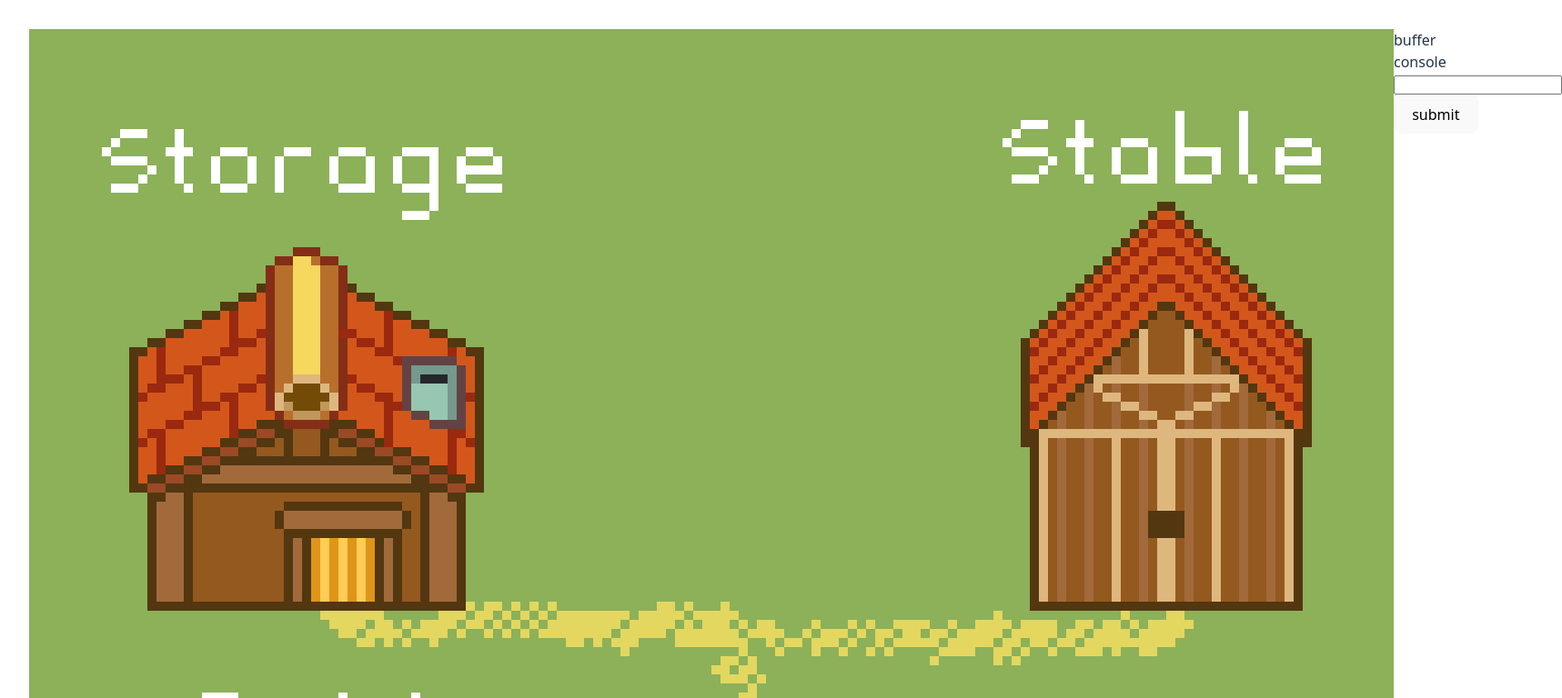
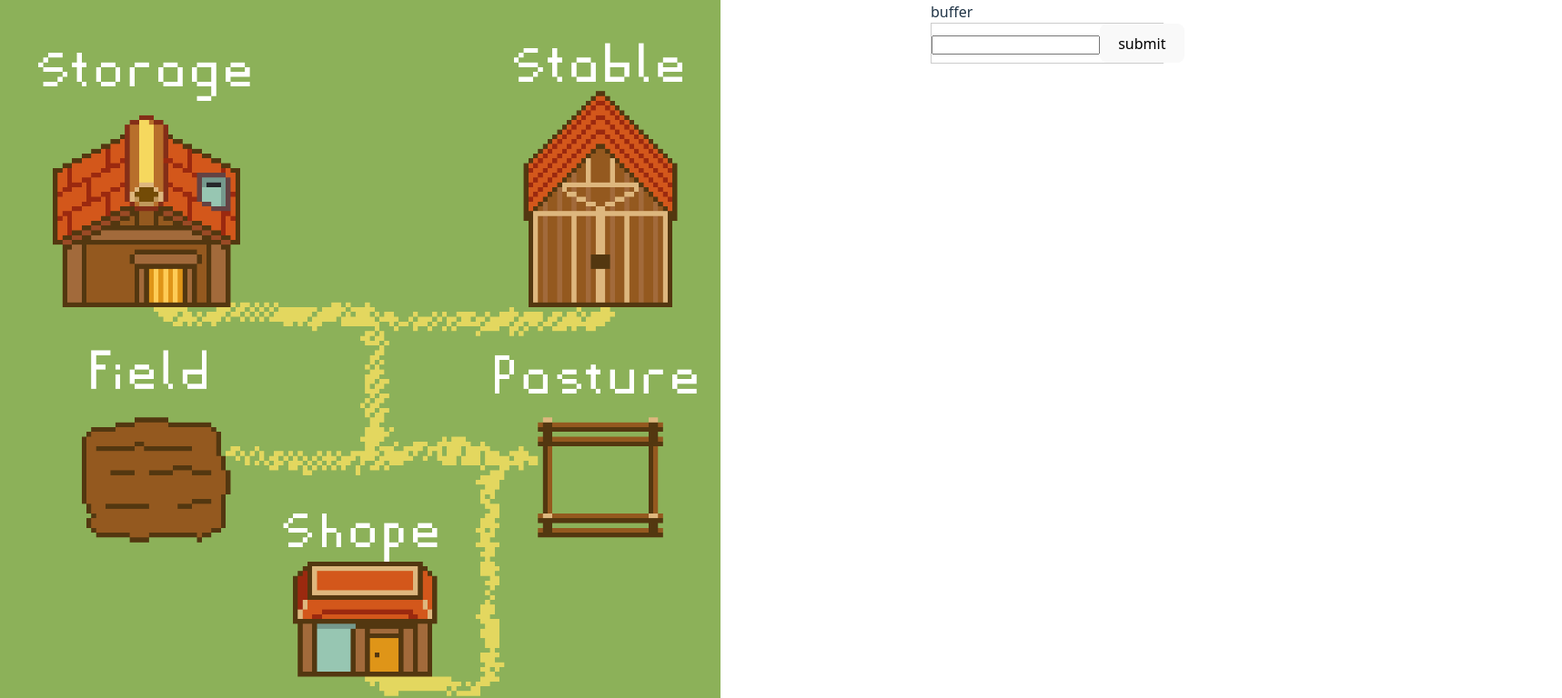
Before and after one commit to BKS-NetFarmTerminal/BKS-NetFarmFrontend, a React (Vite) app: page / in a window 1280 px wide. Shown: the top 768 px of the page at 91% size, 1717 px wide, since content can reach past the window. Built offline with nearby package versions, Linux system fonts and the light colour scheme.

Commit message:
лого и работа с терминалом

```diff
--- a/src/app/index.css
+++ b/src/app/index.css
@@ -24,8 +24,6 @@ a:hover {
 
 body {
   margin: 0;
-  display: flex;
-  place-items: center;
 }
 
 h1 {
--- a/src/entities/store/index.ts
+++ b/src/entities/store/index.ts
@@ -2,4 +2,11 @@ import { create } from 'zustand'
 
 export const useStore = create(() => ({
     token: '',
+    directories: [
+        { name: 'shope', parent: 'root'},
+        { name: 'storage', parent: 'root'},
+        { name: 'stable', parent: 'root'},
+        { name: 'field', parent: 'root'},
+        { name: 'pasture', parent: 'root'},
+    ]
 }))
--- /dev/null
+++ b/src/features/terminal/comands/cd/index.ts
@@ -0,0 +1,3 @@
+export const cd = (path) => {
+    console.log(path)
+}
--- /dev/null
+++ b/src/features/terminal/comands/index.ts
@@ -0,0 +1,18 @@
+import {cd} from './cd'
+import {useStore} from "@/entities/store";
+const comandList = {
+    cd
+}
+const commandDefinition = (value: string) => {
+    const {directories} = useStore()
+    const valueArray = value.trim().split(' ')
+    console.log(valueArray[0])
+    if (!Object.keys(comandList).includes(valueArray[0])) {
+        console.log('нет такого')
+        return
+    }
+    comandList[valueArray[0]]('sdsd')
+    console.log(directories)
+}
+
+export { commandDefinition }
--- a/src/features/terminal/index.tsx
+++ b/src/features/terminal/index.tsx
@@ -1,11 +1,39 @@
 import { Input } from '@/shared/input'
 import { Button } from '@/shared/button'
+import { ChangeEvent, useState, KeyboardEvent } from "react";
+import {commandDefinition} from "./comands";
 
 export const Terminal = () => {
+    const [input, setInput] = useState<string>('')
+
+    const handleKeyPress = (e: KeyboardEvent<HTMLInputElement>) => {
+        if (e.key === 'Enter') {
+            submitHandler();
+        }
+    };
+
+    const inputHandler = (e: ChangeEvent<HTMLInputElement>) => {
+        setInput(e.currentTarget.value)
+    }
+
+    const submitHandler = () => {
+        commandDefinition(input)
+        setInput('')
+    }
+
     return (
-        <div>
-            <Input/>
-            <Button onClick={()=> console.log('ff')}>submit</Button>
+        <div style={{
+            display: 'flex',
+            justifyContent: 'space-between',
+            alignItems: 'center',
+            border: '1px solid #ccc'
+        }}>
+            <Input
+                onChange={inputHandler}
+                onKeyDown={handleKeyPress}  // Добавляем обработчик клавиш
+                value={input}
+            />
+            <Button onClick={submitHandler}>submit</Button>
         </div>
     );
 };
--- a/src/pages/hub/index.tsx
+++ b/src/pages/hub/index.tsx
@@ -4,7 +4,7 @@ export const Hub = () => {
     return (
         <div>
             <Layout>
-                <img src="../../../public/hub.png" alt=""/>
+                <img style={{ height: '99vh'}} src="../../../public/hub.png" alt=""/>
             </Layout>
         </div>
     );
--- a/src/shared/input/index.tsx
+++ b/src/shared/input/index.tsx
@@ -1,7 +1,19 @@
-export const Input = () => {
+import {ChangeEvent, FC, KeyboardEvent} from "react";
+
+interface Input {
+    onChange: (event: ChangeEvent<HTMLInputElement>) => void;
+    value?: string;
+    onKeyDown?: (event: KeyboardEvent<HTMLInputElement>) => void;
+}
+export const Input: FC<Input> = ({ onChange, onKeyDown, value }) => {
     return (
         <div>
-            <input type="text"/>
+            <input
+                type="text"
+                onChange={onChange}
+                onKeyDown={onKeyDown}
+                value={value}
+            />
         </div>
     );
 };
--- a/src/widgets/console/index.tsx
+++ b/src/widgets/console/index.tsx
@@ -3,7 +3,6 @@ import { Terminal } from '@/features/terminal'
 export const Console = () => {
     return (
         <div>
-            console
             <Terminal/>
         </div>
     );
--- a/src/widgets/layout/index.tsx
+++ b/src/widgets/layout/index.tsx
@@ -7,9 +7,9 @@ interface Layout {
 
 export const Layout: FC<Layout> = ({children}) => {
     return (
-        <div style={{height: "100vh",width: "100vh", padding: "2em", display: "flex", flexDirection: "row" }}>
-            <div >{children}</div>
-            <div>
+        <div style={{height: "100vh",width: "100%", display: "flex", flexDirection: "row", flexWrap: 'nowrap' }}>
+            <div style={{ width: '80%'}}>{children}</div>
+            <div style={{ width: '20%' , border: '1px solid #fff'}}>
                 <div><Buffer/></div>
                 <div><Console/></div>
             </div>
```
Also changed, not shown: public/LogoBKSBMP.png (added), public/LogoNFT.png (added), src/shared/logo/index.tsx (added).
